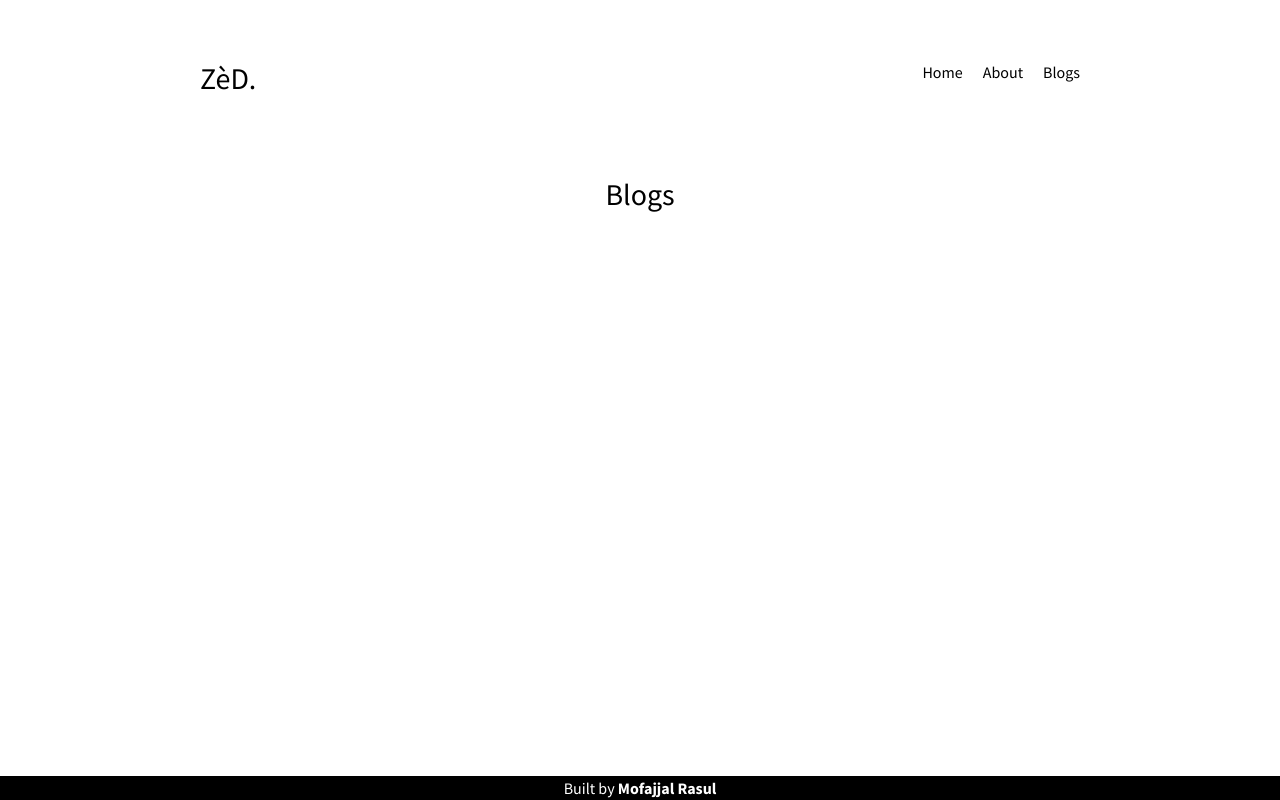
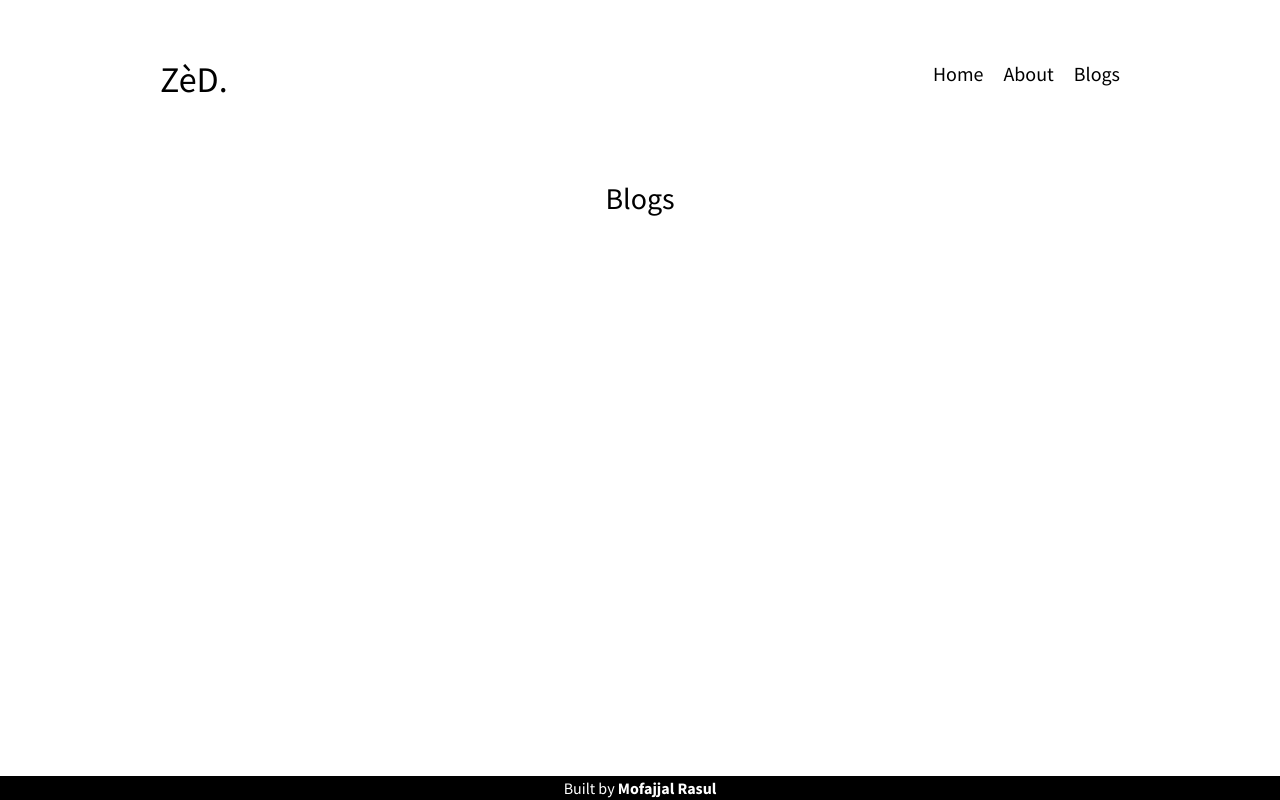
Before and after one commit to IMZihad21/PortfolioNext, a Next.js app: page /blogs in a window 1280 px wide. Built offline with nearby package versions, Linux system fonts and the light colour scheme.

Commit message:
Added about page and few misc changes
Signed-off-by: ZèD <imzihad@gmail.com>

```diff
--- a/components/Navbar.tsx
+++ b/components/Navbar.tsx
@@ -12,9 +12,9 @@ const Nabvar: NextPage = () => {
         { title: 'Blogs', path: '/blogs' },
     ]
     return (
-        <nav className='md:flex justify-between mt-5 mb-10 md:mb-20 md:px-10'>
-            <h1 className="text-3xl">ZèD.</h1>
-            <ul className="flex space-x-2 md:space-x-5 mt-5 md:mt-0">
+        <nav className='md:flex justify-between mt-5 mb-10 md:mb-20'>
+            <h1 className="text-4xl">ZèD.</h1>
+            <ul className="flex space-x-2 text-xl md:space-x-5 mt-5 md:mt-0">
                 {
                     links.map(link => <li className='' key={link.path}>
                         <Link href={link.path}>{link.title}</Link>
--- a/pages/about.tsx
+++ b/pages/about.tsx
@@ -1,13 +1,32 @@
-import type { NextPage } from 'next'
+import type { GetStaticProps, NextPage } from 'next'
+import { server } from '../config'
 
-const About: NextPage = () => {
+interface About {
+    aboutMe: Array<string>
+}
+
+const About: NextPage<About> = ({ aboutMe }) => {
     return (
         <div>
-            <h1 className="text-3xl text-center">
-                About
-            </h1>
+            <h1 className="text-4xl md:text-5xl font-bold leading-normal">About</h1>
+            <div className="text-xl md:text-2xl mt-5 md:mt-10 space-y-5 font-semibold leading-relaxed md:leading-loose">
+                {
+                    aboutMe.map(line => <p key={line}>{line}</p>)
+                }
+            </div>
         </div>
     )
 }
 
 export default About
+
+export const getStaticProps: GetStaticProps = async () => {
+    const res = await fetch(`${server}/api/aboutMe`);
+    const aboutMe = await res.json();
+
+    return {
+        props: {
+            aboutMe,
+        },
+    }
+}
--- a/pages/index.tsx
+++ b/pages/index.tsx
@@ -11,7 +11,7 @@ interface Home {
 
 const Home: NextPage<Home> = ({ projects }) => {
   return (
-    <div className='px-10'>
+    <div>
       <Head>
         <title>Mofajjal Rasul | Full-Stack Web Developer</title>
         <link rel="stylesheet" href="https://use.fontawesome.com/releases/v5.15.4/css/all.css" integrity="sha384-DyZ88mC6Up2uqS4h/KRgHuoeGwBcD4Ng9SiP4dIRy0EXTlnuz47vAwmeGwVChigm" crossOrigin="anonymous"></link>
@@ -26,8 +26,7 @@ export default Home
 
 export const getStaticProps: GetStaticProps = async () => {
   const res = await fetch(`${server}/api/projects`);
-  const portfolioData = await res.json();
-  const projects = portfolioData;
+  const projects = await res.json();
 
   return {
     props: {
```
